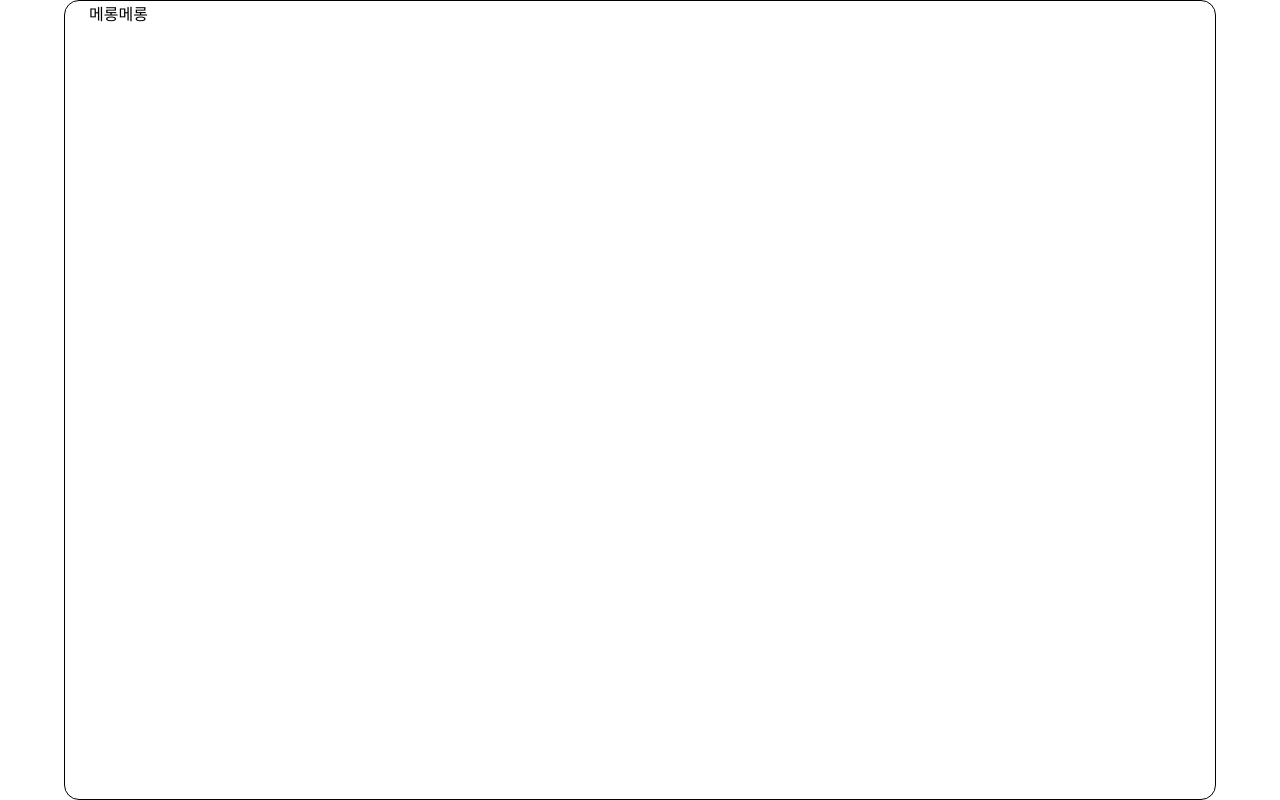
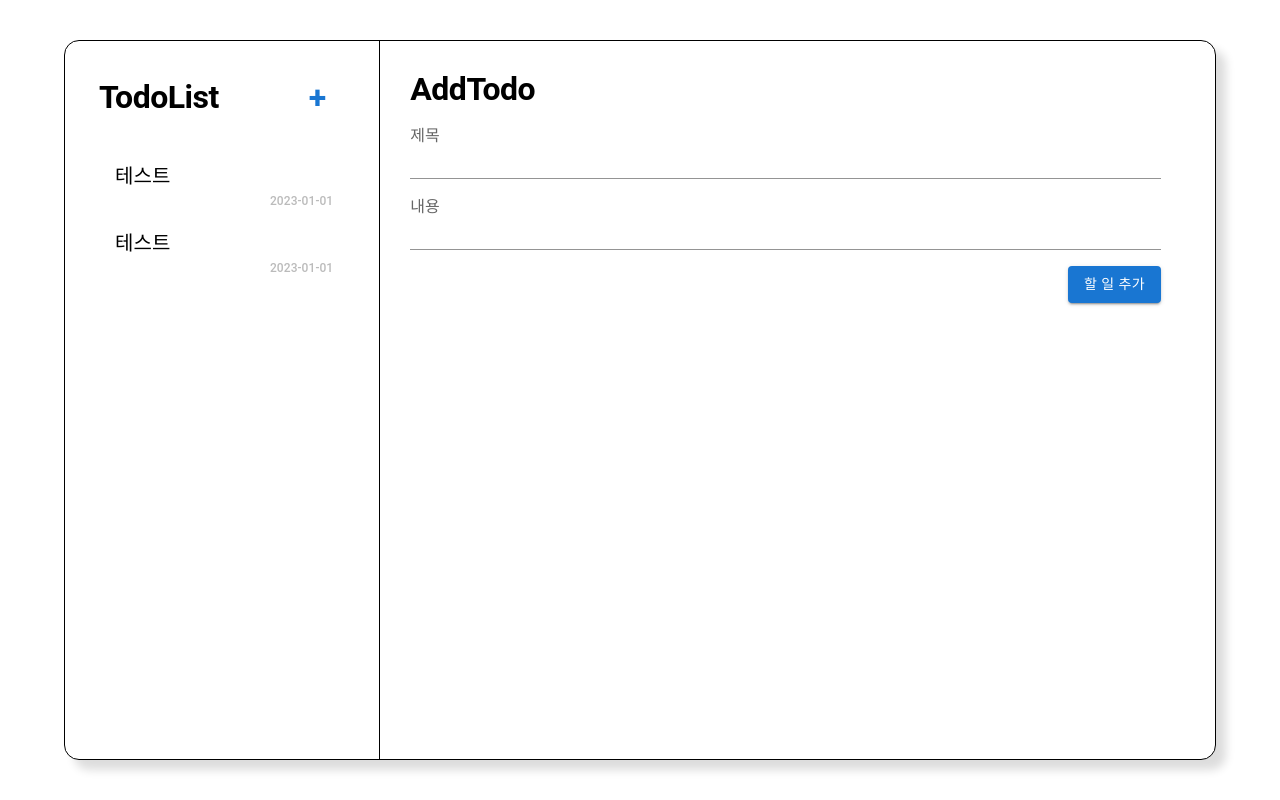
Before and after one commit to seongjin2427/wanted-pre-onboarding-challenge-fe-1, a React (Create React App) app in the folder frontend/: page / in a window 1280 px wide. Built offline with nearby package versions, Linux system fonts and the light colour scheme.

Commit message:
feat: 할일 추가 기능 추가

```diff
--- /dev/null
+++ b/frontend/src/api/todo.ts
@@ -0,0 +1,33 @@
+import axios, { AxiosError } from 'axios';
+interface TodoType {
+  id?: string;
+  title: string;
+  content: string;
+  createdAt?: string;
+  updatedAt?: string;
+}
+
+const addTodoApi = async ({ title, content }: TodoType) => {
+  console.log(title, content);
+  try {
+    const { status } = await axios.post(
+      'http://localhost:8080/todos',
+      {
+        title,
+        content,
+      },
+      {
+        headers: {
+          Authorization: localStorage.getItem('token'),
+        },
+      },
+    );
+
+    return status;
+  } catch (err) {
+    const error = err as AxiosError;
+    return error.response?.status;
+  }
+};
+
+export { addTodoApi };
--- /dev/null
+++ b/frontend/src/components/AddTodo.tsx
@@ -0,0 +1,52 @@
+import React from 'react';
+import { Box, Button, Input, InputLabel, Typography } from '@mui/material';
+import { addTodoApi } from '../api/todo';
+
+const AddTodo = () => {
+  const titleRef = React.useRef<HTMLInputElement>(null);
+  const contentRef = React.useRef<HTMLInputElement>(null);
+
+  const onSubmitAddTodo = async (e: React.FormEvent) => {
+    e.preventDefault();
+    const title = titleRef.current?.value;
+    const content = contentRef.current?.value;
+
+    if (title && content) {
+      const status = await addTodoApi({ title, content });
+      if (status === 200) {
+        alert('정상적으로 등록되었습니다.');
+      }
+    }
+  };
+
+  return (
+    <Box>
+      <form onSubmit={onSubmitAddTodo}>
+        <Typography variant="h1" marginBottom="1rem">
+          AddTodo
+        </Typography>
+        <InputLabel htmlFor="todo-title">제목</InputLabel>
+        <Input
+          id="todo-title"
+          inputRef={titleRef}
+          fullWidth
+          sx={{ marginBottom: '1rem' }}
+        />
+        <InputLabel htmlFor="todo-content">내용</InputLabel>
+        <Input
+          id="todo-content"
+          inputRef={contentRef}
+          fullWidth
+          sx={{ marginBottom: '1rem' }}
+        />
+        <Box width="100%" display="flex" justifyContent="flex-end">
+          <Button type="submit" variant="contained">
+            할 일 추가
+          </Button>
+        </Box>
+      </form>
+    </Box>
+  );
+};
+
+export default AddTodo;
--- a/frontend/src/page/HomePage.tsx
+++ b/frontend/src/page/HomePage.tsx
@@ -1,25 +1,80 @@
 import React from 'react';
 import { Container } from '@mui/system';
-import { Box } from '@mui/material';
+import {
+  Box,
+  Typography,
+  Button,
+  List,
+  ListItem,
+  ListItemButton,
+} from '@mui/material';
+import AddTodo from '../components/AddTodo';
 
 const Home = () => {
   return (
     <Container
       component="div"
       sx={{
+        display: 'flex',
         width: '100%',
-        height: '100%',
+        height: '90%',
         margin: '0 auto',
         background: '#FFFFFF',
         border: 1,
         borderRadius: '15px',
+        boxShadow: '10px 10px 10px #dddddd',
       }}
     >
-      <Box>
-        메롱메롱
+      <Box flex="1" padding="30px 30px 30px 10px" borderRight={1}>
+        <Box
+          display="flex"
+          alignItems="center"
+          justifyContent="space-between"
+          marginBottom="20px"
+        >
+          <Typography variant="h1">TodoList</Typography>
+          <Button size="large">
+            <Typography variant="h1">+</Typography>
+          </Button>
+        </Box>
+        <List>
+          <Todo
+            id="1"
+            title="테스트"
+            createdAt="2023-01-01"
+            updatedAt="2023-01-01"
+          />
+          <Todo
+            id="1"
+            title="테스트"
+            createdAt="2023-01-01"
+            updatedAt="2023-01-01"
+          />
+        </List>
+      </Box>
+      <Box flex="3" padding="30px 30px">
+        <AddTodo />
       </Box>
     </Container>
   );
 };
 
+interface TodoProps {
+  id: string;
+  title: string;
+  createdAt: string;
+  updatedAt: string;
+}
+
+const Todo = ({ id, title, updatedAt }: TodoProps) => {
+  return (
+    <ListItem sx={{ display: 'flex', alignItems: 'flex-start', padding: 0 }}>
+      <ListItemButton sx={{ display: 'block' }}>
+        <Typography variant="h6">{title}</Typography>
+        <Typography variant="subtitle2">{updatedAt}</Typography>
+      </ListItemButton>
+    </ListItem>
+  );
+};
+
 export default Home;
--- a/frontend/src/page/LoginPage.tsx
+++ b/frontend/src/page/LoginPage.tsx
@@ -36,6 +36,11 @@ const LoginPage = () => {
     setValid(validateUserInfo(next));
     setUserInfo(next);
   };
+
+  React.useEffect(() => {
+    const token = localStorage.getItem('token');
+    if (token) navigate('/');
+  }, [navigate]);
 
   return (
     <Box
--- a/frontend/src/style/theme.ts
+++ b/frontend/src/style/theme.ts
@@ -6,6 +6,11 @@ const theme = createTheme({
       fontSize: '2rem',
       fontWeight: 'bold',
     },
+    subtitle2: {
+      fontSize: '0.75rem',
+      textAlign: 'right',
+      color: '#bbbbbb',
+    },
   },
 });
 
```
